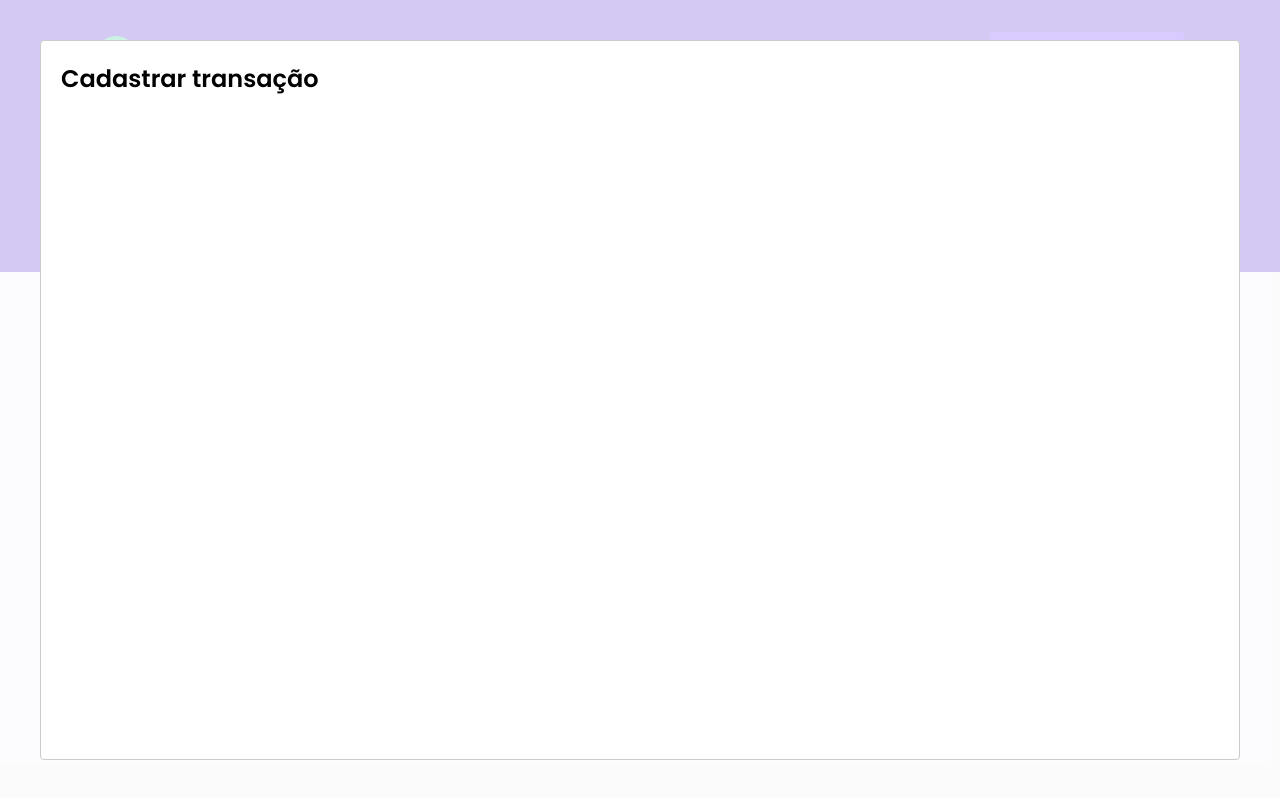
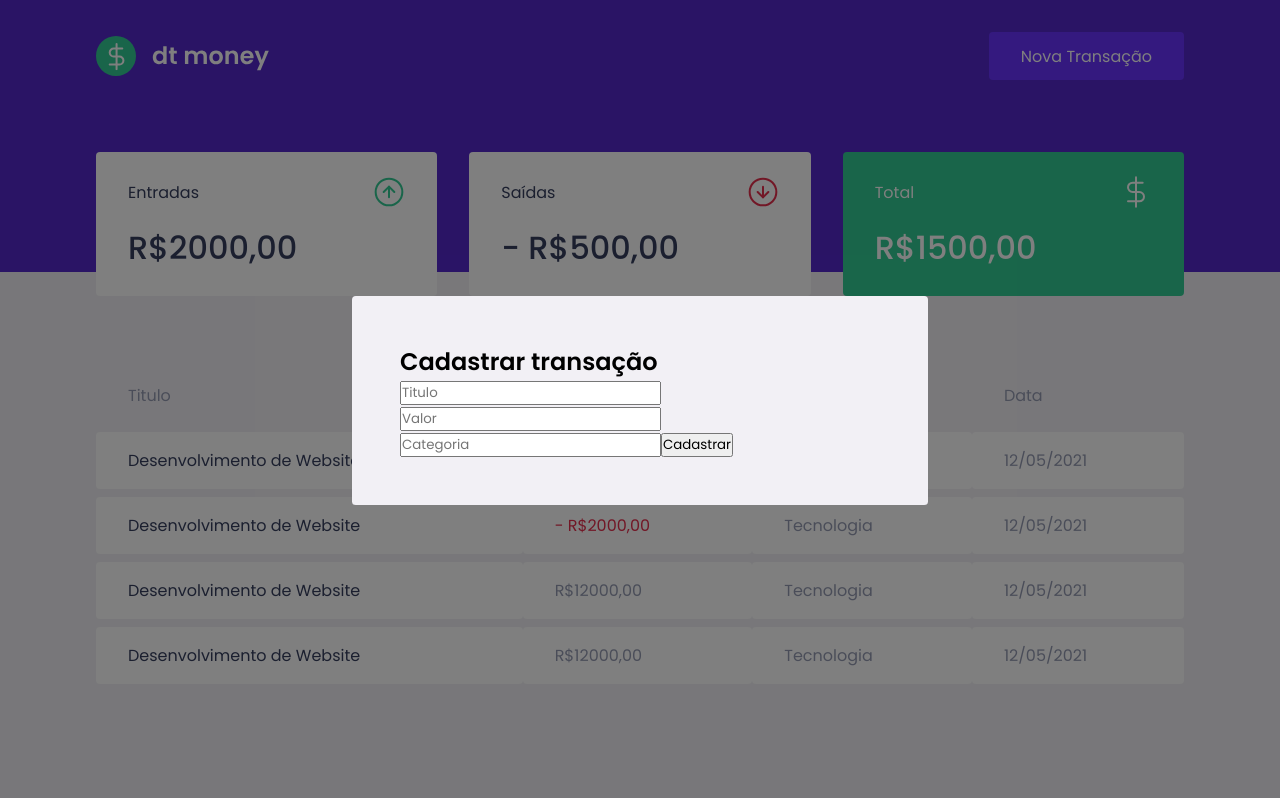
Before and after one commit to renatoschlogel/ignite-dtmoney, a React (Create React App) app: page / in a window 1280 px wide. Both pictures are taken after a click on the button "Nova Transação". Built offline with nearby package versions, Linux system fonts and the light colour scheme; no server answers; what miragejs would draw is missing.

Commit message:
Estrura do formlario, e criando as estilizaçoes de forma global

```diff
--- a/src/components/NewTransactionModal/NewTransactionModal.tsx
+++ b/src/components/NewTransactionModal/NewTransactionModal.tsx
@@ -1,4 +1,6 @@
+import React from 'react';
 import Modal from 'react-modal';
+import { Container } from './newTransactionModal.styles';
 
 interface NewTransactionModalProps {
   isOpen: boolean;
@@ -8,8 +10,20 @@
 export function NewTransactionModal({isOpen, onRequestClose}: NewTransactionModalProps) {
   return (
     <Modal isOpen={isOpen}
-           onRequestClose={onRequestClose} >
-      <h2>Cadastrar transação</h2>
+           onRequestClose={onRequestClose}
+           overlayClassName="react-modal-overlay"
+           className="react-modal-content"
+           >
+      <Container>
+        <h2>Cadastrar transação</h2>
+
+        <input placeholder="Titulo"/>
+        <input type="number" placeholder="Valor"/>
+        <input placeholder="Categoria"/>
+
+        <button type="submit">Cadastrar</button>
+
+      </Container>
     </Modal>
   );
 }
--- a/src/components/NewTransactionModal/newTransactionModal.styles.ts
+++ b/src/components/NewTransactionModal/newTransactionModal.styles.ts
@@ -1,3 +1,3 @@
 import styled from 'styled-components'
 
-export const Container = styled.div``;
+export const Container = styled.form``;
--- a/src/styles/global.ts
+++ b/src/styles/global.ts
@@ -53,4 +53,27 @@
     cursor: not-allowed;
   }
 
+  .react-modal-overlay {
+    background: rgba(0, 0, 0, 0.5);
+
+    position: fixed;
+    top: 0;
+    bottom: 0;
+    right: 0;
+    left: 0;
+
+    display: flex;
+    align-items: center;
+    justify-content: center;
+  }
+
+  .react-modal-content {
+    width: 100%;
+    max-width:576px;
+    background: var(--background);
+    padding: 3rem;
+    position: relative;
+    border-radius:0.24rem;
+  }
+
 `;
```
